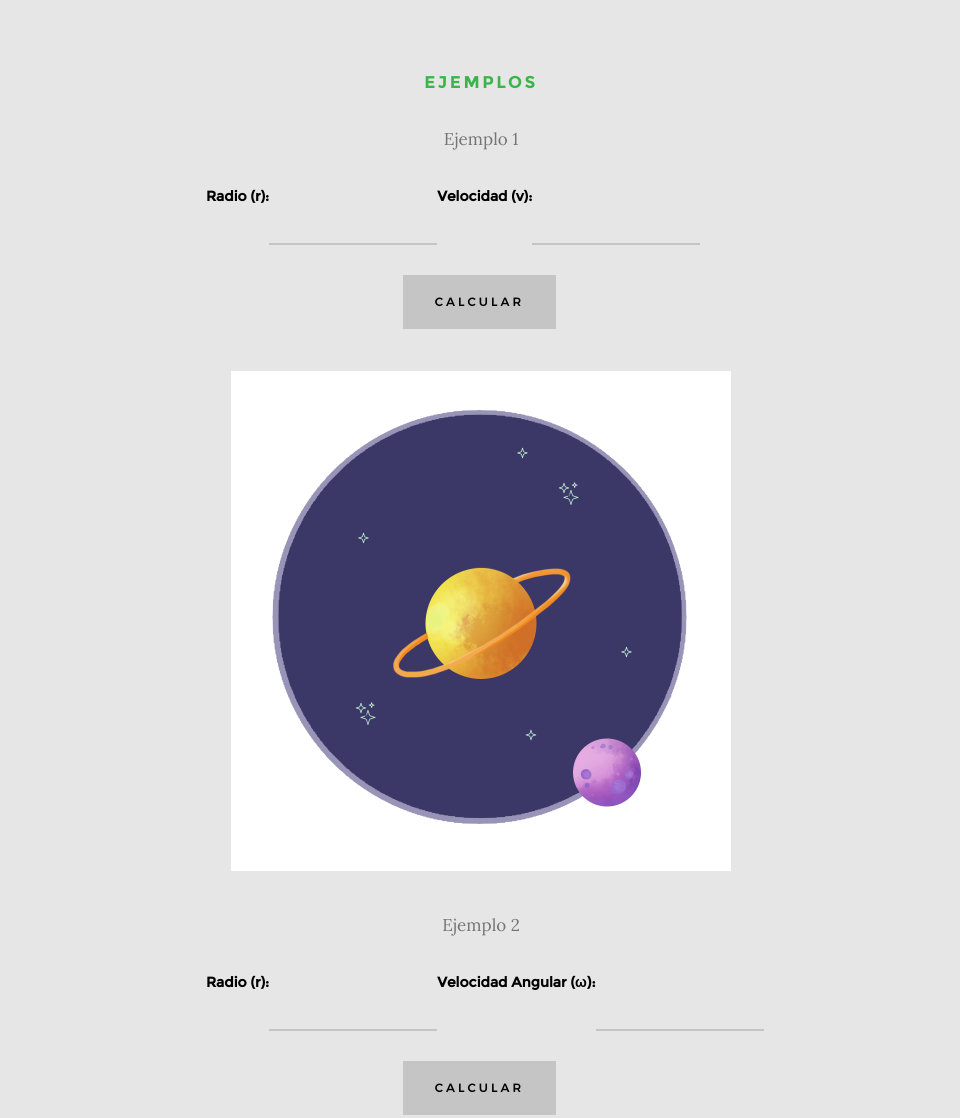
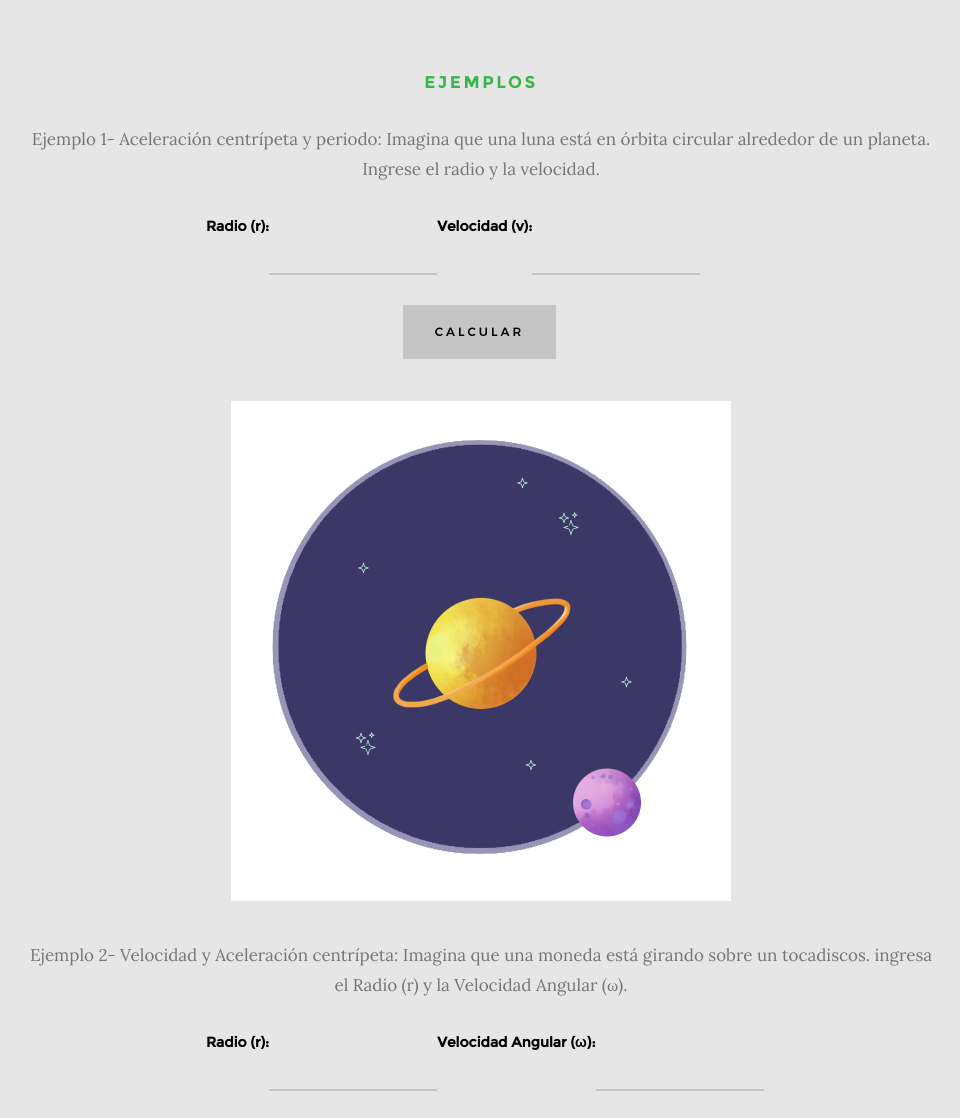
Before and after one commit to specks-zz/mcu-elprado, a plain HTML site: page index.html in a window 1280 px wide. Shown: the part 1760-2878 px from the top of the page, without its empty margins (159-1119 px from the left). Drawn offline with Linux system fonts and the light colour scheme.

Commit message:
Update index.html - textos de ejemplos

```diff
--- a/index.html
+++ b/index.html
@@ -216,7 +216,7 @@
             <div class="col-full">
                 <h3 class="subhead">Ejemplos</h3>
                 <p></p>
-                <p>Ejemplo 1</p>
+                <p>Ejemplo 1- Aceleración centrípeta y periodo: Imagina que una luna está en órbita circular alrededor de un planeta. Ingrese el radio y la velocidad.</p>
                 <div align="center">
                     <div align="center">
                         <div class="parrafos">
@@ -231,7 +231,7 @@
                     <img src="images/ejemplos/planeta.gif" width="500" height="500"/>
                 </div>
                 <br/>
-                <p>Ejemplo 2</p>
+                <p>Ejemplo 2- Velocidad y Aceleración centrípeta: Imagina que una moneda está girando sobre un tocadiscos. ingresa el Radio (r) y la Velocidad Angular (ω).</p>
                 <div align="center">
                     <div align="center">
                         <div class="parrafos">
@@ -246,7 +246,7 @@
                     <img src="images/ejemplos/ejemplo2.jpeg" width="500" height="500"/>
                 </div>
                 <br/>
-                <p>Ejemplo 3</p>
+                <p>Ejemplo 3- Aceleración centrípeta y periodo: Imagina que una vehículo está en dando vueltas constantes en una pista de carreras. Ingrese el radio y la velocidad.</p>
                 <div align="center">
                     <div align="center">
                         <div class="parrafos">
```
